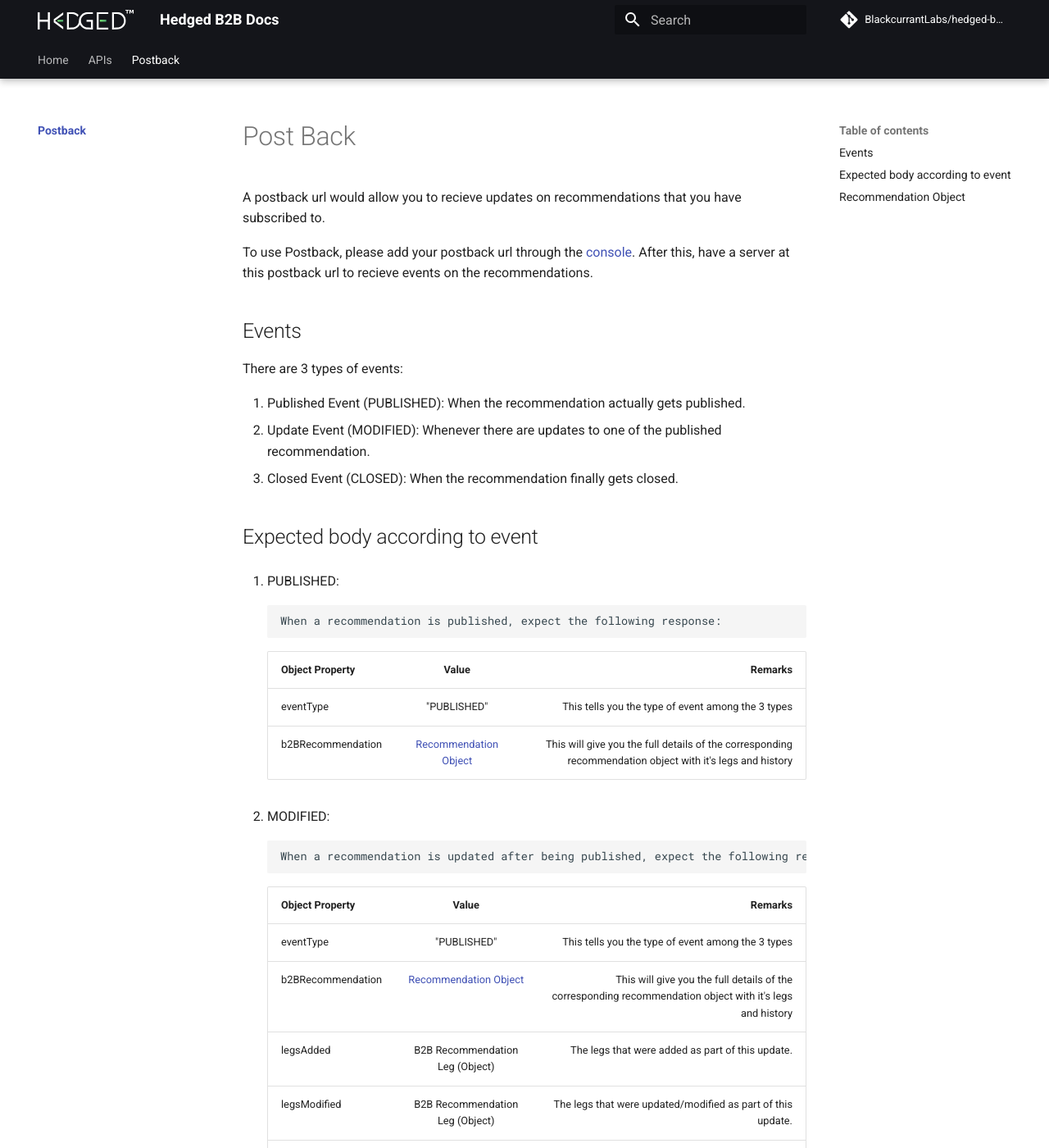
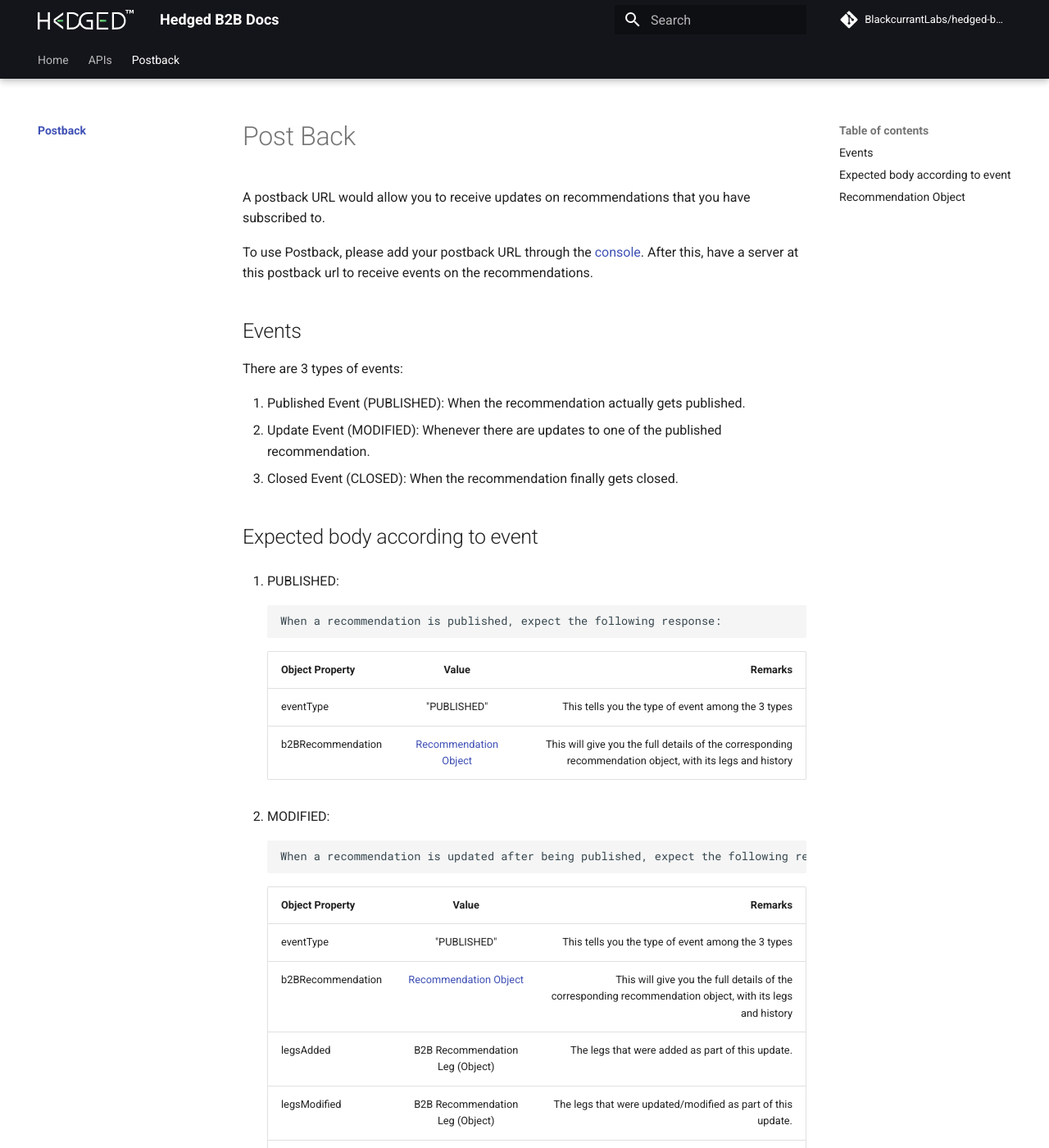
Before and after one commit to BlackcurrantLabs/hedged-b2b, an MkDocs documentation site: the page built from docs/Postback/index.md, in a window 1280 px wide and 1400 px high. Shown: the whole window at 82% size. Built offline with MkDocs 1.6.1 and Material for MkDocs 9.7.7, drawn with Linux system fonts in a browser that asks for light colours; comment, search, counter and statistics services are not loaded; some of the changed text lies outside the part shown.

Commit message:
grammar fixes

```diff
--- a/docs/Postback/index.md
+++ b/docs/Postback/index.md
@@ -1,8 +1,8 @@
 # Post Back
 
-A postback url would allow you to recieve updates on recommendations that you have subscribed to.
+A postback URL would allow you to receive updates on recommendations that you have subscribed to.
 
-To use Postback, please add your postback url through the [console](https://core.hedged.online/b2b/account). After this, have a server at this postback url to recieve events on the recommendations.
+To use Postback, please add your postback URL through the [console](https://core.hedged.online/b2b/account). After this, have a server at this postback url to receive events on the recommendations.
 
 ## Events
 
@@ -24,7 +24,7 @@
     | Object Property    |      Value   | Remarks    |
     |--------------------|:------------:|-----------:|
     | eventType          |  "PUBLISHED" | This tells you the type of event among the 3 types |
-    | b2BRecommendation  |  [Recommendation Object](#recommendation-object)  | This will give you the full details of the corresponding recommendation object with it's legs and history |
+    | b2BRecommendation  |  [Recommendation Object](#recommendation-object)  | This will give you the full details of the corresponding recommendation object, with its legs and history |
 
 2.  MODIFIED:
 
@@ -33,12 +33,12 @@
     | Object Property    |      Value   | Remarks    |
     |--------------------|:------------:|-----------:|
     | eventType          |  "PUBLISHED" | This tells you the type of event among the 3 types |
-    | b2BRecommendation  |  [Recommendation Object](#recommendation-object)  | This will give you the full details of the corresponding recommendation object with it's legs and history |
+    | b2BRecommendation  |  [Recommendation Object](#recommendation-object)  | This will give you the full details of the corresponding recommendation object, with its legs and history |
     | legsAdded | B2B Recommendation Leg (Object) | The legs that were added as part of this update. |
     | legsModified | B2B Recommendation Leg (Object) | The legs that were updated/modified as part of this update. |
     | legsExited | B2B Recommendation Leg (Object) | The legs that were exited as part of this update. |
 
-    Please refer to the Recommendation object's `B2BRecommendationLegs`` property for further details of the BB Recommendation Leg object
+    Please refer to the Recommendation object's `B2BRecommendationLegs` property for further details of the BB Recommendation Leg object
 
 3.  CLOSED:
 
@@ -47,7 +47,7 @@
     | Object Property    |      Value   | Remarks    |
     |--------------------|:------------:|-----------:|
     | eventType          |  "CLOSED" | This tells you the type of event among the 3 types |
-    | b2BRecommendation  |  [Recommendation Object](#recommendation-object)  | This will give you the full details of the corresponding recommendation object with it's legs and history |
+    | b2BRecommendation  |  [Recommendation Object](#recommendation-object)  | This will give you the full details of the corresponding recommendation object, with its legs and history |
 
 ## Recommendation Object
 The recommendation object has the following components:
@@ -168,4 +168,4 @@
 
 The object properties are named in a self-explanatory manner. However, we have added references to the data-type of the property and further description in the comments to provide you with more context.
 
-This is the data you would recieve on the `b2BRecommendation` field of your post back call.
+This is the data you would receive on the `b2BRecommendation` field of your post back call.
```
Also changed, not shown: docs/APIs/index.md (+1 -1 lines), docs/index.md (+3 -3 lines).
